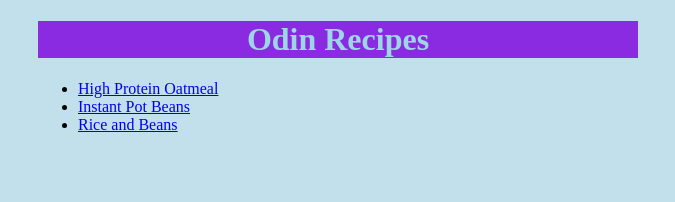
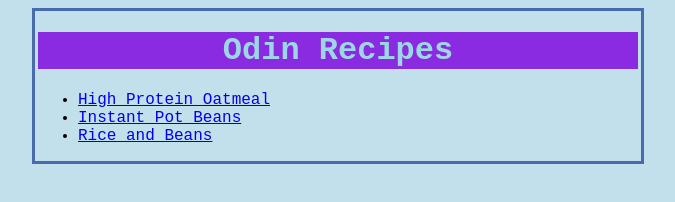
Before and after one commit to Qwarkeh/odin-recipes, a plain HTML site: page index.html in a window 1280 px wide. Shown: the whole page, without its empty margins (302-977 px from the left). Drawn offline with Linux system fonts and the light colour scheme.

Commit message:
added font-family and a border with padding

```diff
--- a/css/styles.css
+++ b/css/styles.css
@@ -1,5 +1,6 @@
 body {
     background-color: rgb(194, 224, 235);
+    font-family: 'Courier New', Courier, monospace;
 }
 
 h1 {
@@ -24,8 +25,13 @@ img {
 }
 
 div {
+    border-style: solid;
+    border-width: medium;
+    border-color :rgb(72, 107, 173);
     width: 600px;
     height: auto;
     margin-right: auto;
     margin-left: auto;
+    padding-left: 3px;
+    padding-right: 3px;
 }
```
